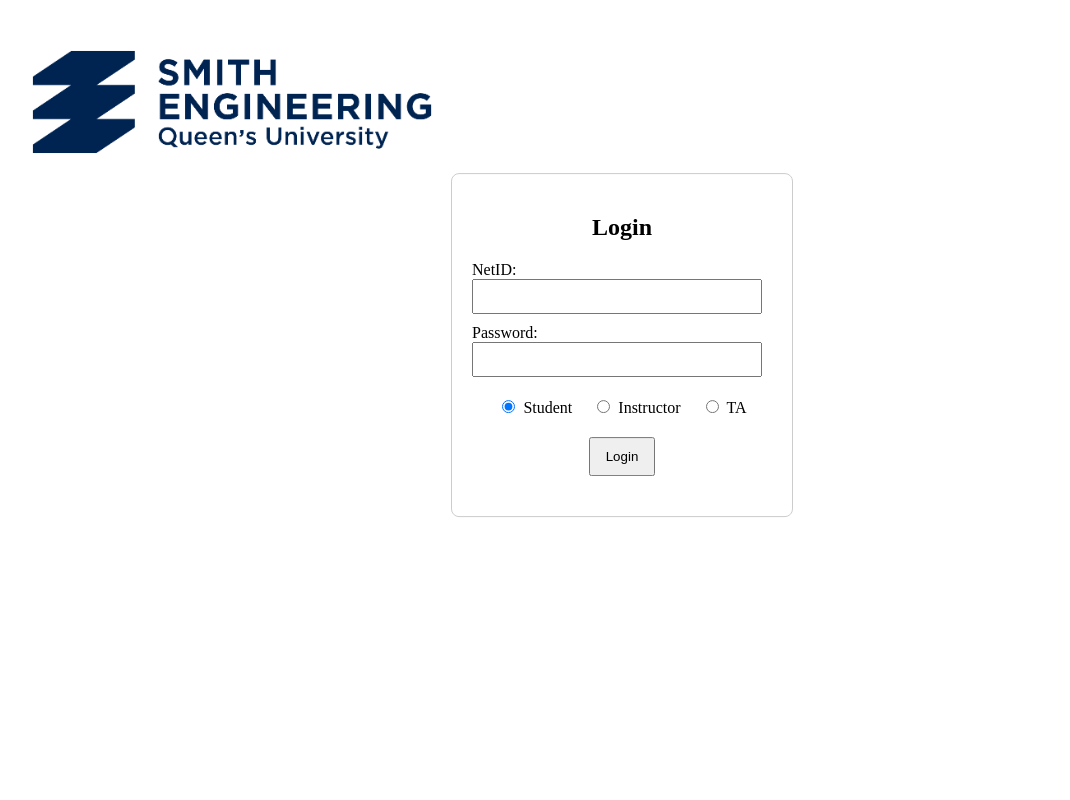
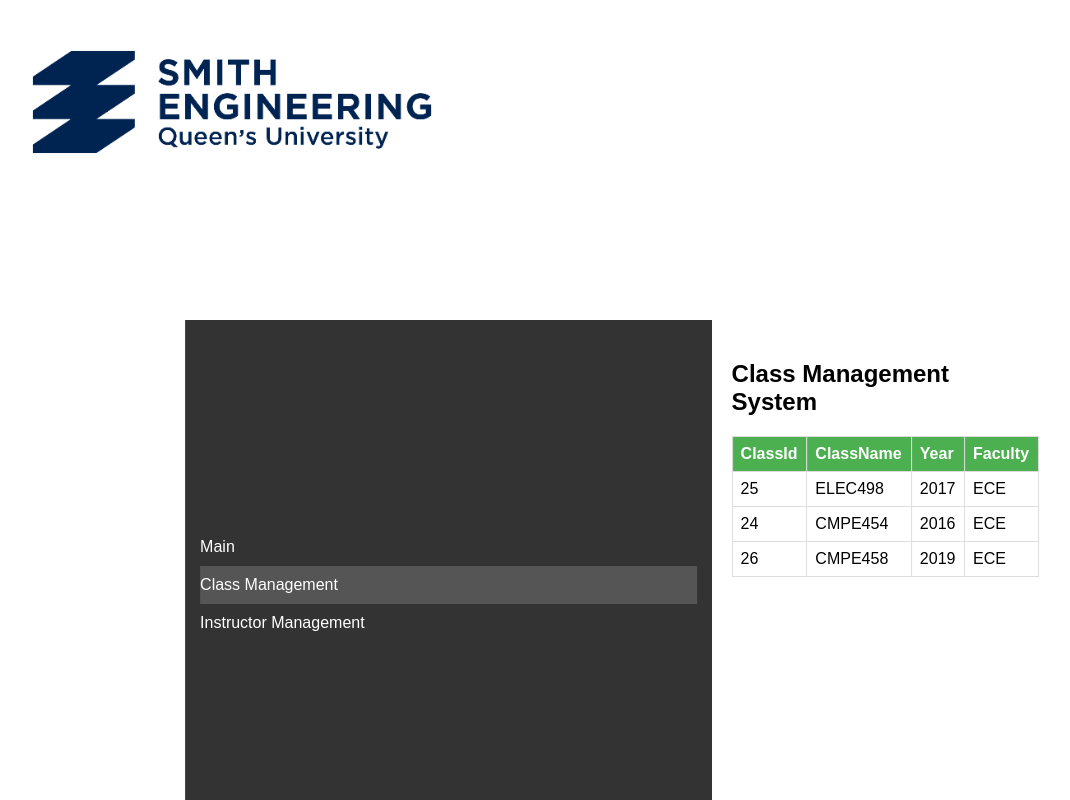
Before and after one commit to sun-xiao/classroom-sign-in, a React (Vite) app: page /instructor-class in a window 1280 px wide. Shown: the whole page, without its empty margins (18-1088 px from the left). Built offline with nearby package versions, Linux system fonts and the light colour scheme.

Commit message:
Jumps to Instructor mode

```diff
--- a/package.json
+++ b/package.json
@@ -11,7 +11,8 @@
   },
   "dependencies": {
     "react": "^18.2.0",
-    "react-dom": "^18.2.0"
+    "react-dom": "^18.2.0",
+    "react-router-dom": "^6.21.0"
   },
   "devDependencies": {
     "@types/react": "^18.2.37",
--- a/src/App.jsx
+++ b/src/App.jsx
@@ -1,21 +1,25 @@
-// App.jsx
 import React from 'react';
+import { BrowserRouter as Router, Routes, Route } from 'react-router-dom';
 import LoginForm from './views/login/login';
-import './APP.css'
+import InstructorClass from './views/Instructor/InstructorClass';
+import './APP.css';
 
 function App() {
   return (
+    <Router>
       <div className="App">
         <header className="App-header">
         </header>
         <main>
-        <div className='postiton'>
-          <LoginForm/>
-        </div>
+          <Routes>
+            <Route path="/" element={<LoginForm />} />
+            <Route path="/instructor-class" element={<InstructorClass />} />
+          </Routes>
         </main>
         <footer>
         </footer>
       </div>
+    </Router>
   );
 }
 
--- /dev/null
+++ b/src/views/Instructor/InstructorClass.css
@@ -0,0 +1,58 @@
+/* InstructorClass.css */
+html, body, #root {
+    height: 0%;
+    margin: 0;
+    padding: 0;
+    font-family: 'Arial', sans-serif; /* Or whatever font you prefer */
+  }
+
+  .class-management {
+    display: flex;
+    height: 0%;
+  }
+
+  .sidebar {
+    width: 500px; /* Or whatever width you prefer */
+    height: 500px;
+    align-content: center;
+    background: #333; /* Sidebar color */
+    color: white;
+    padding: 15px;
+  }
+
+  .sidebar ul {
+    list-style-type: none;
+    padding: 0;
+  }
+
+  .sidebar li {
+    padding: 10px 0;
+    cursor: pointer;
+  }
+
+  .sidebar li.active {
+    background: #555; /* Active item color */
+  }
+
+  .content {
+    flex-grow: 1;
+    overflow-y: auto; /* For scrolling if content overflows */
+    background: #fff; /* Background color for content */
+    padding: 20px;
+  }
+
+  table {
+    width: 100%; /* Full width of content area */
+    border-collapse: collapse;
+  }
+
+  th, td {
+    border: 1px solid #ddd; /* Border color for table cells */
+    padding: 8px;
+    text-align: left;
+  }
+
+  th {
+    background-color: #4CAF50; /* Header background color */
+    color: white;
+  }
--- /dev/null
+++ b/src/views/Instructor/InstructorClass.jsx
@@ -0,0 +1,49 @@
+// ClassManagement.jsx
+import React from 'react';
+import './InstructorClass.css'; // 确保CSS文件的名称和路径是正确的
+
+const ClassManagement = () => {
+  const classData = [
+    { id: 25, name: 'ELEC498', year: 2017, department: 'ECE' },
+    { id: 24, name: 'CMPE454', year: 2016, department: 'ECE' },
+    { id: 26, name: 'CMPE458', year: 2019, department: 'ECE' },
+  ];
+
+  return (
+    <div className="class-management">
+      <aside className="sidebar">
+        <ul>
+          <li>Main</li>
+          <li className="active">Class Management</li>
+          <li>Instructor Management</li>
+          {/* Add more items if needed */}
+        </ul>
+      </aside>
+      <section className="content">
+        <h1>Class Management System</h1>
+        <table>
+          <thead>
+            <tr>
+              <th>ClassId</th>
+              <th>ClassName</th>
+              <th>Year</th>
+              <th>Faculty</th>
+            </tr>
+          </thead>
+          <tbody>
+            {classData.map((classInfo) => (
+              <tr key={classInfo.id}>
+                <td>{classInfo.id}</td>
+                <td>{classInfo.name}</td>
+                <td>{classInfo.year}</td>
+                <td>{classInfo.department}</td>
+              </tr>
+            ))}
+          </tbody>
+        </table>
+      </section>
+    </div>
+  );
+};
+
+export default ClassManagement;
--- a/src/views/login/login.jsx
+++ b/src/views/login/login.jsx
@@ -1,7 +1,9 @@
 import React, { useState } from 'react';
 import './login.css';
+import { useNavigate } from 'react-router-dom';
 
 const LoginForm = () => {
+  const navigate = useNavigate();
   const [loginData, setLoginData] = useState({
     netId: '',
     password: '',
@@ -17,7 +19,7 @@ const LoginForm = () => {
     }));
   };
 
-  //For further adjustment
+  //This step is to connect BE and to route different modes.
   const handleSubmit = async (e) => {
     e.preventDefault();
     try {
@@ -29,17 +31,34 @@ const LoginForm = () => {
         body: JSON.stringify(loginData),
       });
 
-      const data = await response.json();
       if (response.ok) {
-
+        const data = await response.json();
         console.log('Login successful', data);
+        // Based on different mode
+        switch (loginData.mode) {
+          case 'student':
+            navigate('/student-class'); // student mode
+            break;
+          case 'instructor':
+            navigate('/instructor-class'); // Instructor mode
+            break;
+          case 'ta':
+            navigate('/ta-class'); // TA mode
+            break;
+          default:
+            navigate('/'); // Default
+            break;
+        }
       } else {
-        console.log('Login failed', data.message);
+        // if login failed
+        const errorMessage = await response.text();
+        console.log('Login failed', errorMessage);
       }
     } catch (error) {
       console.error('There was an error!', error);
     }
   };
+
 
   return (
     <div className='loginStyle'>
```
Also changed, not shown: 1 other file (tests, documents, lock files or other folders). Lines whose indentation alone changed are shown as unchanged.
